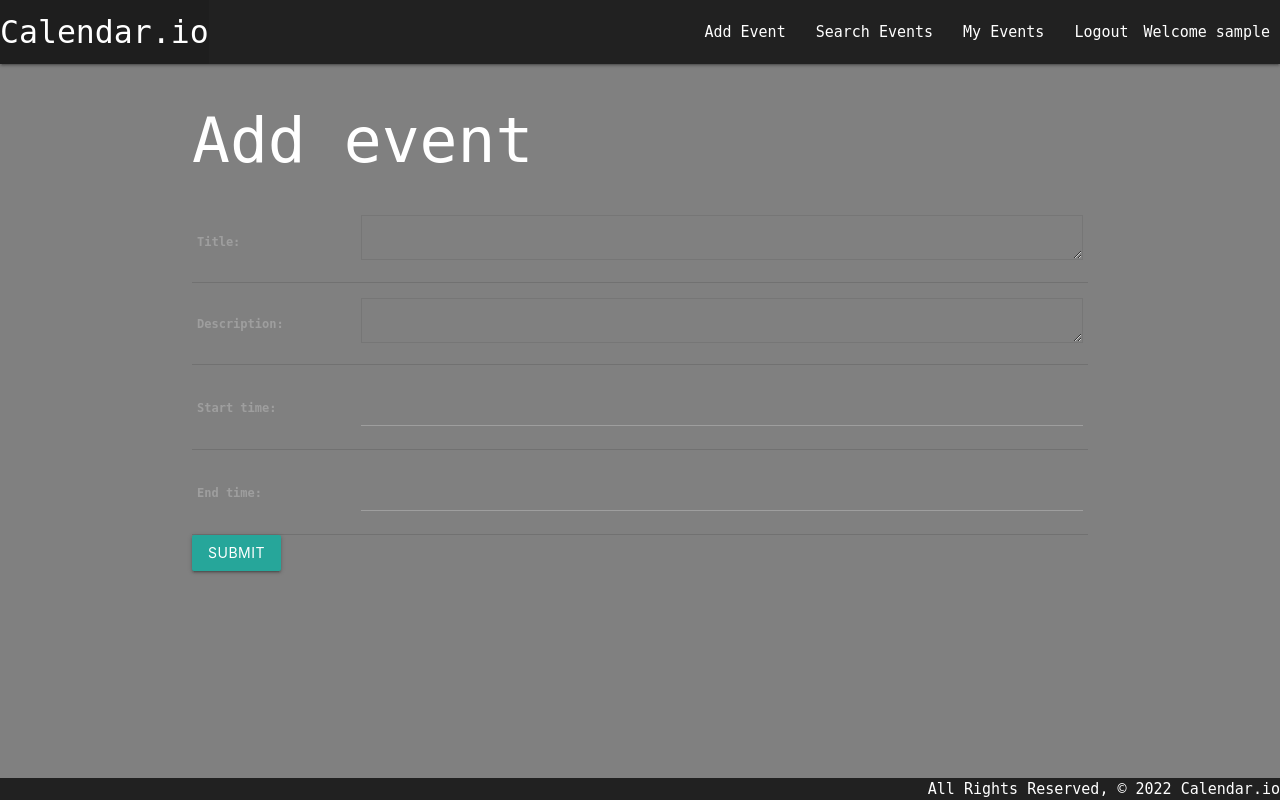
After one commit to cannatajon/Event-Calendar, a Django app: page /events/create in a window 1280 px wide. The commit adds this page. Run offline with Django 4.2, Linux system fonts and the light colour scheme; the visitor is signed in with stand-in values (Sample User, id 1); some libraries are stand-ins or nearby versions; some web fonts are replaced.

Commit message:
messed up

```diff
--- a/main_app/models.py
+++ b/main_app/models.py
@@ -24,5 +24,5 @@ class Event(models.Model):
     image = models.URLField(max_length=500, blank=True)
     tags = models.ManyToManyField(Tag)
     venue = models.ManyToManyField(Venue)
-
-    user = models.ForeignKey(User, on_delete=models.CASCADE)
+    user = models.ManyToManyField(User)
+    created_user = models.IntegerField(default=0)
--- a/main_app/templates/base.html
+++ b/main_app/templates/base.html
@@ -52,7 +52,7 @@
             {% if user.is_authenticated %}
 
             <li>
-              <a href="#">Add Event</a>
+              <a href="{%url 'event_create'%}">Add Event</a>
             </li>
              <li>
               <a href="{% url 'search' %}">Search Events</a>
--- /dev/null
+++ b/main_app/templates/main_app/event_form.html
@@ -0,0 +1,17 @@
+{% extends 'base.html' %} {% block content %} {% if object %}
+
+<h1>Edit <span class="teal-text"> {{object.name}}</span></h1>
+
+{% else %}
+
+<h1>Add event</h1>
+
+{% endif %}
+<form action="" method="post">
+  {% csrf_token %}
+  <table>
+    {{ form.as_table }}
+  </table>
+  <input type="submit" value="Submit" class="btn" />
+</form>
+{% endblock %}
--- a/main_app/urls.py
+++ b/main_app/urls.py
@@ -5,6 +5,7 @@ urlpatterns = [
     path('', views.home, name='home'),
     path('gridview/', views.CalendarView.as_view(), name='grid_view'),
     path('search/', views.search, name='search'),
+    path('events/create', views.EventCreate.as_view(), name = "event_create" ),
  #For Django Auth
     path('accounts/signup/', views.signup, name='signup'),
 
--- a/main_app/views.py
+++ b/main_app/views.py
@@ -1,17 +1,19 @@
 
 import calendar
+from socket import create_server
 from urllib import response
 from django.shortcuts import render, redirect
+from django.views.generic.edit import CreateView, UpdateView, DeleteView
 
 from django.contrib.auth.forms import UserCreationForm
 from django.contrib.auth import login
 
-#we import these to secure the url paths
+# we import these to secure the url paths
 from django.contrib.auth.decorators import login_required
 from django.contrib.auth.mixins import LoginRequiredMixin
- #and we write these to secure them :
- # @login_required above functions as a decoration and
- # LoginRequiredMixin i.e somethingUpdate(LoginRequiredMixin, UpdateView)
+# and we write these to secure them :
+# @login_required above functions as a decoration and
+# LoginRequiredMixin i.e somethingUpdate(LoginRequiredMixin, UpdateView)
 
 from datetime import date, datetime, timedelta
 from django.shortcuts import render, redirect
@@ -21,7 +23,6 @@ from django.utils.safestring import mark_safe
 from django.db.models import Q
 from .models import *
 from .utils import Calendar
-
 
 
 # Create your views here.
@@ -37,7 +38,8 @@ def search(req):
               "mississauga", "winnipeg", "vancouver", "brampton", "quebec"]
 
     search_term = req.GET.get("q") if req.GET.get("q") else ""
-    search_locations = req.GET.getlist("cities") if req.GET.getlist("cities") else cities
+    search_locations = req.GET.getlist(
+        "cities") if req.GET.getlist("cities") else cities
 
     if len(search_term) > 0:
         events = Event.objects.filter(
@@ -65,7 +67,6 @@ def search(req):
 #     return super().form_valid(form)
 
 
-
 def signup(request):
     error_message = ''
     if request.method == 'POST':
@@ -79,6 +80,8 @@ def signup(request):
     form = UserCreationForm()
     context = {'form': form, 'error_message': error_message}
     return render(request, 'registration/signup.html', context)
+
+
 def grid_view(req):
     return render(req, 'grid_view.html')
 
@@ -118,3 +121,12 @@ def next_month(d):
     next_month = last + timedelta(days=1)
     month = 'month=' + str(next_month.year) + '-' + str(next_month.month)
     return month
+
+
+class EventCreate(LoginRequiredMixin, CreateView):
+    model = Event
+    fields = ['title', 'description', 'start_time', 'end_time']
+
+    def form_valid(self, form):
+        form.instance.user = self.request.user
+        return super().form_valid(form)
```
Also changed, not shown: main_app/migrations/0001_initial.py, main_app/migrations/0002_event_user.py (deleted), main_app/migrations/0002_tag_venue_event_eventbrite_id_event_image_and_more.py (deleted), main_app/migrations/0003_venue_city.py (deleted).
